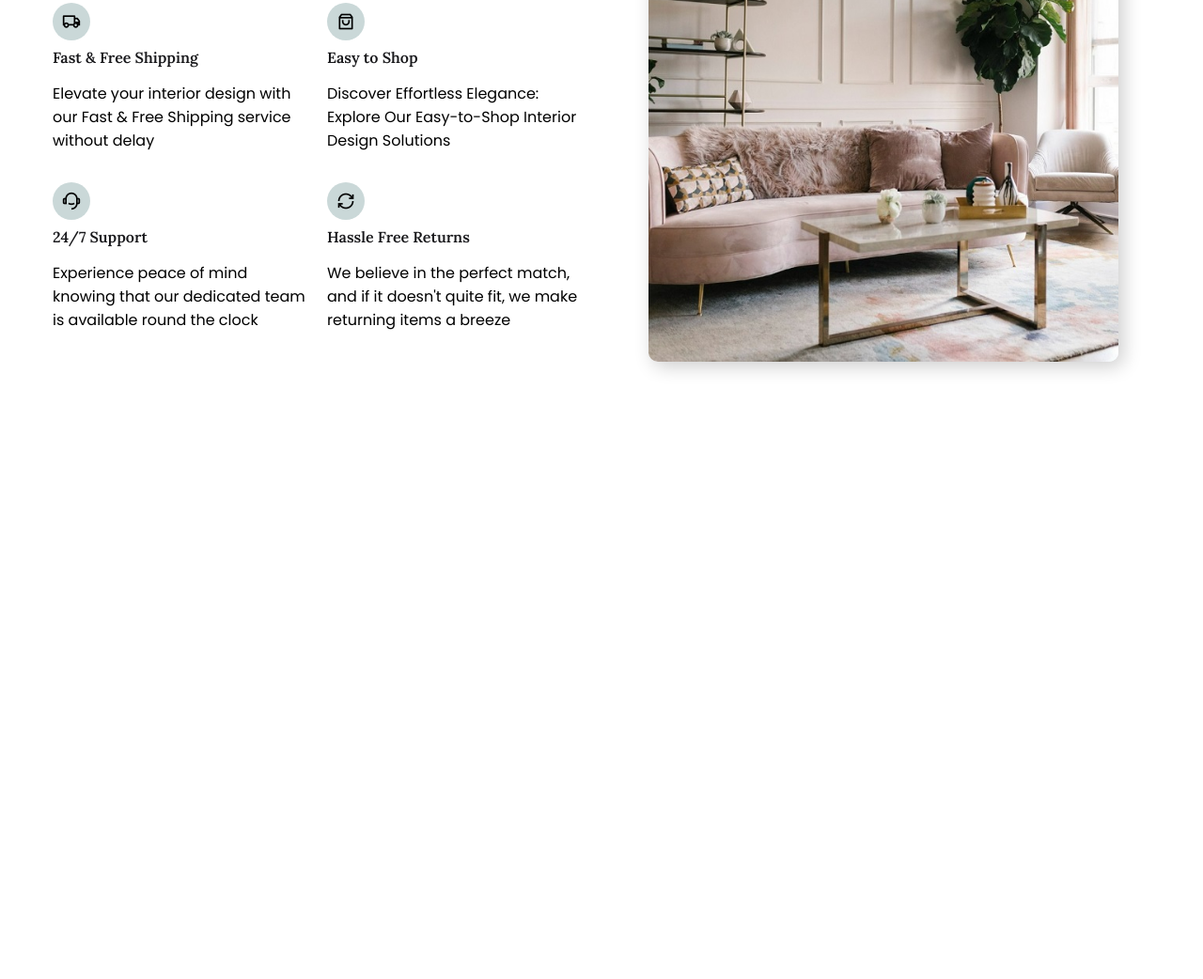
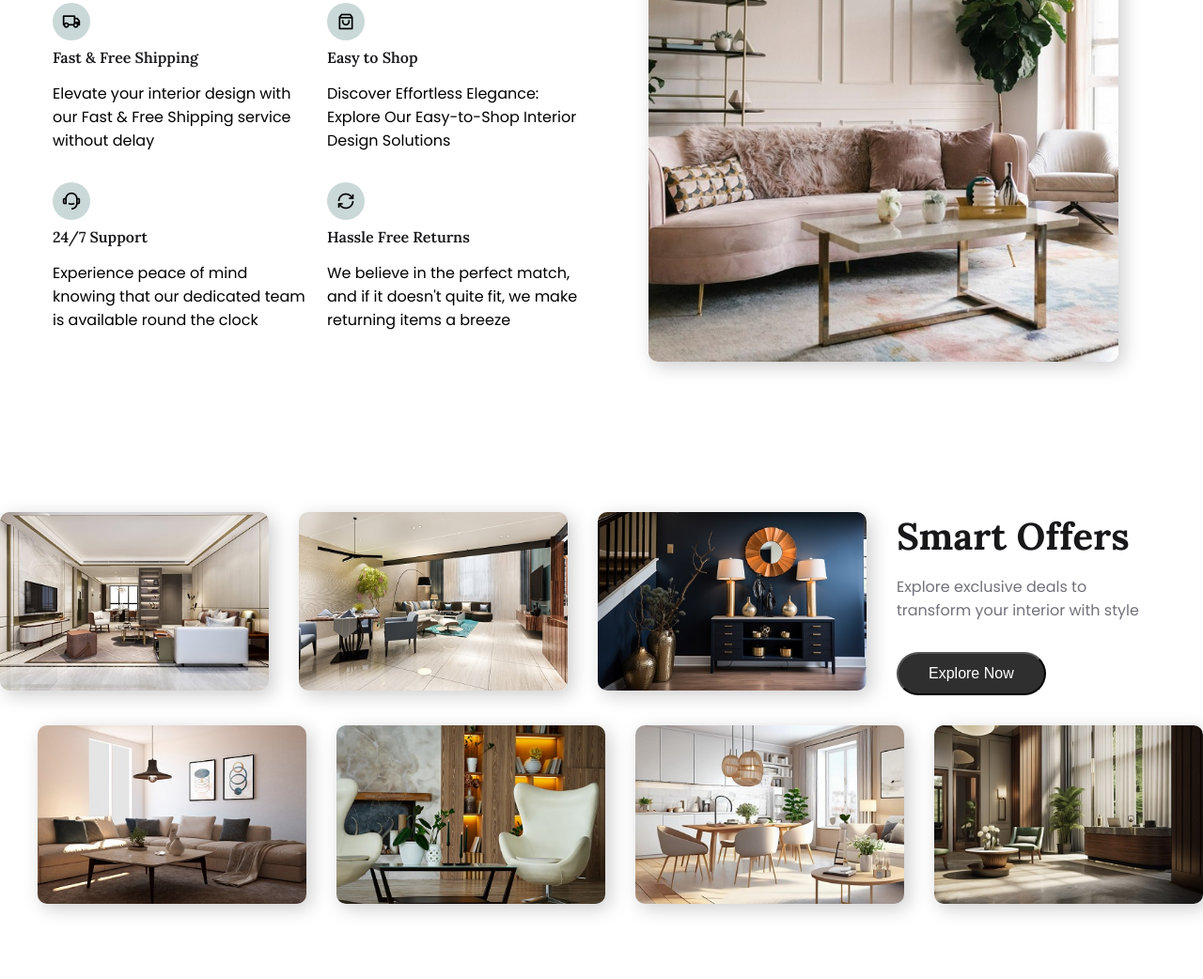
Before and after one commit to BurnettMiao/Build-Responsive-E-Commerce-Landing-Page, a plain HTML site: page index.html in a window 1280 px wide. Shown: the part 1027-2069 px from the top of the page at 94% size. Before the commit the page ends 1492 px from the top, so only its background shows below. Drawn offline with nearby package versions, Linux system fonts and the light colour scheme.

Commit message:
offer section finish

```diff
--- a/index.html
+++ b/index.html
@@ -102,6 +102,27 @@
       </div>
     </section>
 
+    <section class="offer__container" id="offer">
+      <div class="offer__grid__top">
+        <img src="images/offer-1.jpg" alt="offer" />
+        <img src="images/offer-2.jpg" alt="offer" />
+        <img src="images/offer-3.jpg" alt="offer" />
+        <div class="offer__content">
+          <h2 class="section__header">Smart Offers</h2>
+          <p class="section__subheader">
+            Explore exclusive deals to transform your interior with style
+          </p>
+          <button class="btn">Explore Now</button>
+        </div>
+      </div>
+      <div class="offer__grid__bottom">
+        <img src="images/offer-4.jpg" alt="offer" />
+        <img src="images/offer-5.jpg" alt="offer" />
+        <img src="images/offer-6.jpg" alt="offer" />
+        <img src="images/offer-7.jpg" alt="offer" />
+      </div>
+    </section>
+
     <script src="https://unpkg.com/scrollreveal"></script>
     <script src="script.js"></script>
   </body>
--- a/style.css
+++ b/style.css
@@ -268,3 +268,42 @@ nav {
   border-radius: 10px;
   box-shadow: 5px 5px 20px rgba(0, 0, 0, 0.2);
 }
+
+.offer__container {
+  padding-block: 5rem;
+  display: grid;
+  grid-template-columns:
+    minmax(0, 1fr)
+    minmax(0, var(--max-width))
+    minmax(0, 1fr);
+  row-gap: 2rem;
+  max-width: 1400px;
+  margin: auto;
+}
+
+.offer__grid__top {
+  grid-column: 1/3;
+  display: grid;
+  grid-template-columns: repeat(4, 1fr);
+  gap: 2rem;
+}
+
+.offer__grid__bottom {
+  grid-column: 2/4;
+  display: grid;
+  grid-template-columns: repeat(4, 1fr);
+  gap: 2rem;
+}
+
+.offer__container img {
+  border-radius: 10px;
+  box-shadow: 5px 5px 20px rgba(0, 0, 0, 0.2);
+}
+
+.offer__content {
+  padding-right: 1rem;
+}
+
+.offer__content .section__subheader {
+  margin-bottom: 2rem;
+}
```
